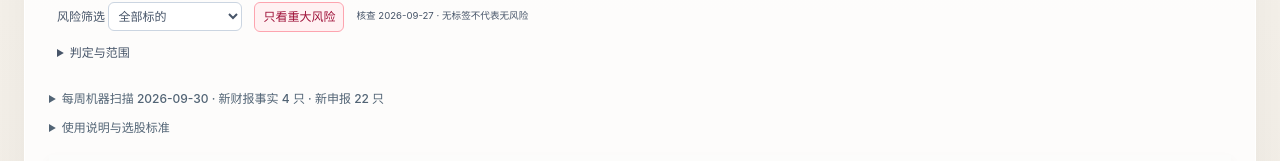
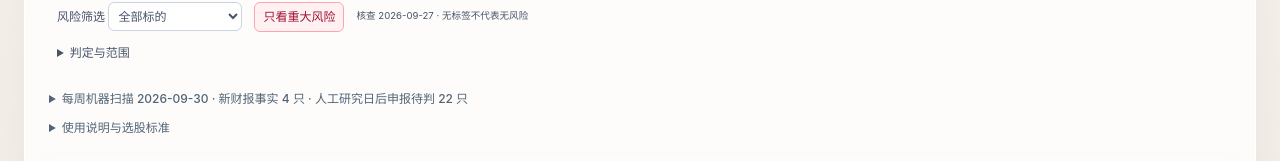
Before and after one commit to icefly1991/tao-us-stock-dashboard, a React (Vite) app: page / in a window 1280 px wide. Shown: the part 592-753 px from the top of the page. Built offline with nearby package versions, Linux system fonts and the light colour scheme.

Commit message:
fix: retain SEC filings until human review

```diff
--- a/src/WeeklyResearchNotice.tsx
+++ b/src/WeeklyResearchNotice.tsx
@@ -5,7 +5,7 @@ export default function WeeklyResearchNotice({ pool = false, data, error = false
   const financial = data.pool_rows.filter(row => row.status === 'new_structured_facts')
   const filings = data.company_rows.filter(row => row.status === 'new_filings_need_interpretation')
   return <details className="page-help" aria-label="每周机器研究">
-    <summary>每周机器扫描 {data.scanned_at.slice(0, 10)} · 新财报事实 {financial.length} 只 · 新申报 {filings.length} 只</summary>
+    <summary>每周机器扫描 {data.scanned_at.slice(0, 10)} · 新财报事实 {financial.length} 只 · 人工研究日后申报待判 {filings.length} 只</summary>
     <p>结构化财务数字可自动初筛；新公告须读原文才能确认经营、治理或生存影响。下面的机器提示与原有人工研究分开，旧风险不会因无新申报而解除。</p>
     {pool && financial.length > 0 && <><h3>新财报机器初筛</h3><ul>{financial.map(row => <li key={row.code}>
       <strong>{row.code}</strong> · 报告申报 {row.facts_filed_at} · 机器等级 {row.grade ?? '待核'}，原等级 {row.manual_grade ?? '—'}。{row.grade_reason}
@@ -13,7 +13,7 @@ export default function WeeklyResearchNotice({ pool = false, data, error = false
       {row.risks.length > 0 && <>风险：{row.risks.map(item => item.text).join('、')}。</>}
       {row.source && <> <a href={row.source} target="_blank" rel="noreferrer">原始财报</a></>}
     </li>)}</ul></>}
-    {filings.length > 0 && <><h3>新申报待判</h3><ul>{filings.map(row => <li key={row.code}><strong>{row.code}</strong> · {row.attention?.length ? `${row.attention.join('；')} · ` : ''}{row.filings.map((item, index) => <span key={item.accession}>{index > 0 && '、'}<a href={item.url} target="_blank" rel="noreferrer">{item.form} {item.filed}</a></span>)}</li>)}</ul></>}
+    {filings.length > 0 && <><h3>人工研究日后申报待判</h3><ul>{filings.map(row => <li key={row.code}><strong>{row.code}</strong> · {row.attention?.length ? `${row.attention.join('；')} · ` : ''}{row.filings.map((item, index) => <span key={item.accession}>{index > 0 && '、'}<a href={item.url} target="_blank" rel="noreferrer">{item.form} {item.filed}</a></span>)}</li>)}</ul></>}
     {!financial.length && !filings.length && <p>本次未发现相对上次人工研究日的新结构化财务事实或相关申报；这不构成安全结论。</p>}
   </details>
 }
--- a/src/weeklyResearch.ts
+++ b/src/weeklyResearch.ts
@@ -1,7 +1,7 @@
 import { useEffect, useState } from 'react'
 
 export type WeeklyFinancial = { code: string; status: 'new_structured_facts' | 'unchanged' | 'no_structured_facts'; grade: string | null; grade_reason?: string; highlights: { text: string; sources: { title: string; url: string }[] }[]; risks: { text: string; sources: { title: string; url: string }[] }[]; facts: Record<string, { value: number; unit: string; end: string; filed: string; url: string } | null>; facts_filed_at: string | null; source: string | null; manual_grade?: string }
-export type WeeklyCompany = { code: string; status: 'new_filings_need_interpretation' | 'no_new_relevant_filing' | 'not_applicable'; filings: { filed: string; form: string; accession: string; url: string }[]; attention?: string[]; sic_description: string | null }
+export type WeeklyCompany = { code: string; status: 'new_filings_need_interpretation' | 'no_new_relevant_filing' | 'not_applicable'; filings: { filed: string; form: string; accession: string; url: string }[]; new_since_last_scan?: number; attention?: string[]; sic_description: string | null }
 export type WeeklyResearch = { schema_version: 1; scanned_at: string; pool_reviewed_at: string; governance_reviewed_at: string; pool_count: number; company_count: number; pool_rows: WeeklyFinancial[]; company_rows: WeeklyCompany[] }
 
 const record = (value: unknown): value is Record<string, unknown> => !!value && typeof value === 'object' && !Array.isArray(value)
@@ -15,6 +15,7 @@ export function validWeeklyResearch(value: unknown): value is WeeklyResearch {
     Array.isArray(row.highlights) && row.highlights.every(phrase) && Array.isArray(row.risks) && row.risks.every(phrase) && record(row.facts) && Object.values(row.facts).every(fact => fact === null || record(fact) && typeof fact.value === 'number' && Number.isFinite(fact.value) && typeof fact.unit === 'string' && typeof fact.end === 'string' && typeof fact.filed === 'string' && typeof fact.url === 'string' && fact.url.startsWith('https://'))) &&
     new Set(data.pool_rows.map(row => row.code)).size === data.pool_rows.length &&
     data.company_rows.every(row => record(row) && typeof row.code === 'string' && ['new_filings_need_interpretation', 'no_new_relevant_filing', 'not_applicable'].includes(row.status) &&
+      (row.new_since_last_scan === undefined || typeof row.new_since_last_scan === 'number' && Number.isInteger(row.new_since_last_scan) && row.new_since_last_scan >= 0) &&
       (row.attention === undefined || Array.isArray(row.attention) && row.attention.every(item => typeof item === 'string')) &&
       (row.sic_description === null || typeof row.sic_description === 'string') && Array.isArray(row.filings) && row.filings.every(filing => record(filing) &&
         typeof filing.url === 'string' && filing.url.startsWith('https://www.sec.gov/') && typeof filing.form === 'string' && typeof filing.filed === 'string' && typeof filing.accession === 'string')) &&
```
Also changed, not shown: 3 other files (tests, documents, lock files or other folders).
